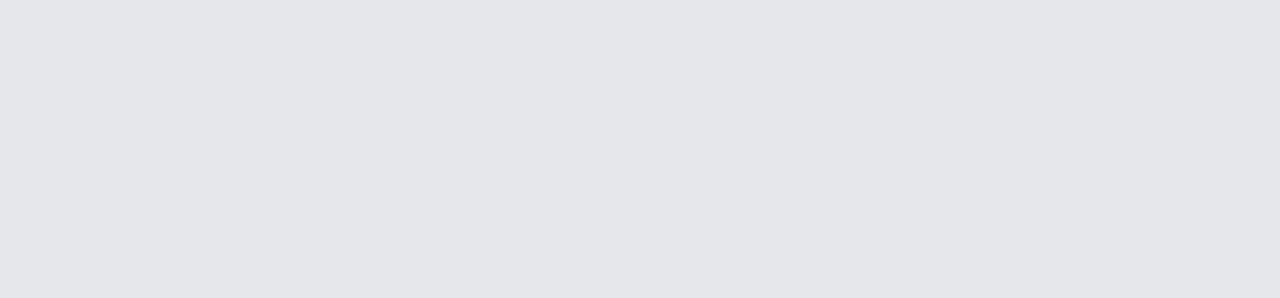
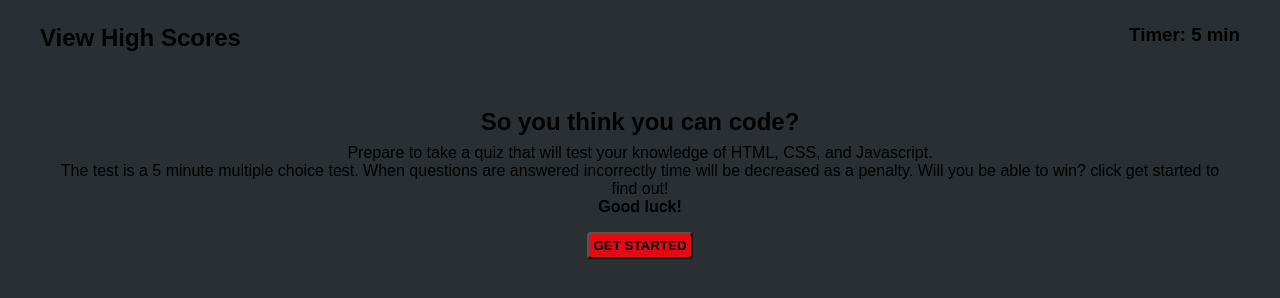
Before and after one commit to DavidDontKnow/so-you-think-you-can-code-quiz, a plain HTML site: page index.html in a window 1280 px wide. Drawn offline with Linux system fonts and the light colour scheme.

Commit message:
Html content and CSS of landing page

```diff
--- a/assets/css/style.css
+++ b/assets/css/style.css
@@ -1,4 +1,50 @@
+:root {
+	--gray: #292f33;
+	--white: #f5f5f1;
+	--red: #e50914;
+	--brownish: #222020;
+	--redHighlight: #fa7980;
+
+}
+
+* {
+	margin: 0;
+	padding: 0;
+	box-sizing: border-box;
+}
+
 body {
-	background-color: #e5e7eb;
+	background-color: var(--gray);
 	font-family: Arial, Helvetica, sans-serif;
 }
+
+header {
+	display: flex;
+	justify-content: space-between;
+	padding: .5rem;
+	margin: 1rem 2rem;
+}
+
+p {
+	margin-top: .5rem;
+}
+
+section {
+	margin: 3rem;
+	text-align: center;
+}
+
+button {
+	margin-top: 1rem;
+	background-color: var(--red);
+	text-transform: uppercase;
+	padding: .25rem;
+	font-weight: bold;
+	border-radius: .25rem;
+}
+
+button:hover {
+	transition: .25s;
+	background-color: var(--redHighlight);
+	cursor: pointer;
+}
--- a/index.html
+++ b/index.html
@@ -5,11 +5,30 @@
 	<meta charset="UTF-8">
 	<meta http-equiv="X-UA-Compatible" content="IE=edge">
 	<meta name="viewport" content="width=device-width, initial-scale=1.0">
-	<title>Document</title>
+	<title>So You Think You Can Code</title>
 	<link rel="stylesheet" href="./assets/css/style.css">
 </head>
 
 <body>
+	<header>
+		<h2>View High Scores</h2>
+		<h3>Timer: <span>5</span> min</h3>
+	</header>
+	<main>
+		<section>
+			<h1>So you think you can code?</h1>
+			<p>Prepare to take a quiz that will test your knowledge of HTML, CSS, and Javascript.
+				<br>
+				The test is a 5 minute multiple choice test. When questions are answered incorrectly time will be
+				decreased as a penalty. Will
+				you be able to win? click get started to find out!
+				<br>
+				<strong>Good luck!</strong>
+			</p>
+			<button>Get Started</button>
+		</section>
+	</main>
+
 
 	<script src="./assets/js/script.js"></script>
 </body>
```
